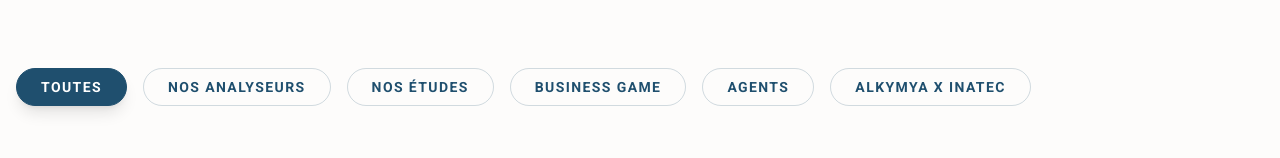
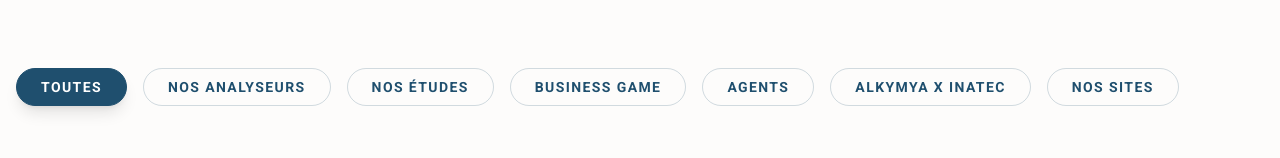
Before and after one commit to leonie-droid/Alkymya, a React (Vite) app: page /ressources in a window 1280 px wide. Shown: the part 433-591 px from the top of the page. Built offline with nearby package versions, Linux system fonts and the light colour scheme.

Commit message:
feat: update contributors and resources
- Add Kendra Martine to the Alchimistes page
- Add "Nos sites" category and new website entries to Resources
- Improve WorksAccordion robustness

```diff
--- a/src/pages/Alchimistes.tsx
+++ b/src/pages/Alchimistes.tsx
@@ -53,6 +53,14 @@
       { label: "Vidéo analyseur de cv", url: "https://res.cloudinary.com/dokzioyu4/video/upload/v1773762096/c599dc6cd0ef4e6196a739c87b2cb773_gxn0lj.mov" },
       { label: "Vidéo analyseur de mémoire", url: "https://res.cloudinary.com/dokzioyu4/video/upload/v1776374160/bac00848173641fd882d43dc3b970835_jtyspz.mov" },
     ]
+  },
+  {
+    name: "Kendra Martine",
+    role: "Fondatrice d'Objectif Alternance & Formatrice",
+    bio: "Fondatrice d’« Objectif Alternance », Kendra Martine est spécialisée dans le recrutement d’alternants et de profils en reconversion, ainsi que dans le coaching emploi et alternance ciblant principalement les TPE et PME. Passionnée par l'humain et l'insertion professionnelle, elle bâtit des passerelles solides entre talents émergents et entreprises en développement.",
+    details: "Forte de 7 ans d’expérience en stratégie marketing en entreprise, Kendra mène en parallèle une activité d’enseignante et formatrice avec une réelle passion pour la transmission. Elle dispense des formations et cours de marketing destinés à des lycéens, étudiants et adultes, en présentiel comme en ligne.",
+    image: "https://res.cloudinary.com/dokzioyu4/image/upload/v1788941994/0c39dd0a7f91200361816f2b88d68802_cwzov0.jpg",
+    socials: { linkedin: "", instagram: "", mail: "" }
   }
 ];
 
@@ -103,6 +111,8 @@
 
 const WorksAccordion = ({ works, handleWorkClick }: { works: any[], handleWorkClick: (e: React.MouseEvent, url: string, label: string) => void }) => {
   const [isOpen, setIsOpen] = useState(false);
+
+  if (!works || works.length === 0) return null;
 
   return (
     <div className="pt-6 mt-auto border-t border-deep-blue/5">
@@ -257,7 +267,7 @@
           </AnimatePresence>
 
           {/* Lab Works / Portfolio section */}
-          {'works' in person && person.works && (
+          {'works' in person && person.works && person.works.length > 0 && (
             <div className="mt-auto">
               <WorksAccordion works={person.works} handleWorkClick={handleWorkClick} />
             </div>
@@ -344,7 +354,7 @@
           </p>
         </motion.div>
 
-        <div className="grid grid-cols-1 lg:grid-cols-3 gap-8 max-w-7xl mx-auto">
+        <div className="grid grid-cols-1 md:grid-cols-2 xl:grid-cols-4 gap-8 max-w-7xl mx-auto">
           {alchimistes.map((person, index) => (
             <AlchimisteCard
               key={person.name}
--- a/src/pages/Ressources.tsx
+++ b/src/pages/Ressources.tsx
@@ -1,9 +1,9 @@
 import React, { useState, useEffect, useRef } from 'react';
 import { motion, AnimatePresence } from 'motion/react';
 import { cn } from '../../lib/utils';
-import { Volume2, VolumeX, Maximize2 } from 'lucide-react';
+import { Volume2, VolumeX, Maximize2, ExternalLink } from 'lucide-react';
 
-const categories = ["Toutes", "Nos Analyseurs", "Nos études", "Business Game", "Agents", "Alkymya x Inatec"];
+const categories = ["Toutes", "Nos Analyseurs", "Nos études", "Business Game", "Agents", "Alkymya x Inatec", "Nos sites"];
 
 const resources = [
   {
@@ -114,6 +114,26 @@
     description: "Visualisez la mise en œuvre concrète de nos solutions digitales de pointe et leur impact direct sur la performance.",
     url: "https://res.cloudinary.com/dokzioyu4/video/upload/v1780954634/reel_04_v2_2_ozedom.mp4",
     type: "video"
+  },
+  {
+    id: 15,
+    title: "Thelittle77.fr",
+    category: "Nos sites",
+    description: "Le média et guide local de Seine-et-Marne (77), mettant en lumière les initiatives, commerces et innovations du territoire.",
+    url: "https://thelittle77.fr/",
+    appUrl: "https://thelittle77.fr/",
+    imageUrl: "https://res.cloudinary.com/dokzioyu4/image/upload/v1788941703/PHOTO-2026-09-08-06-54-57_ynrbkt.jpg",
+    type: "site"
+  },
+  {
+    id: 16,
+    title: "Thelittle75.fr",
+    category: "Nos sites",
+    description: "Le guide urbain et média digital de référence dédié aux actualités, adresses et pépites incontournables de Paris (75).",
+    url: "https://thelittle75.fr/",
+    appUrl: "https://thelittle75.fr/",
+    imageUrl: "https://res.cloudinary.com/dokzioyu4/image/upload/v1788941670/Logo_thelittle75.fr_d1tmes.jpg",
+    type: "site"
   }
 ];
 
@@ -261,6 +281,8 @@
                   onClick={() => {
                     if (item.type === 'pdf') {
                       window.open(item.url, '_blank');
+                    } else if (item.type === 'site') {
+                      window.open(item.appUrl || item.url, '_blank');
                     } else {
                       setSelectedResource({ url: item.url, type: item.type || 'video' });
                     }
@@ -282,6 +304,19 @@
                       </div>
                       <span className="text-white text-xl font-bold font-heading mb-2">Application Interactive</span>
                       <span className="text-turquoise text-sm font-medium">Lancer le Business Game</span>
+                    </div>
+                  ) : item.type === 'site' ? (
+                    <div className="w-full h-full relative bg-slate-900 flex items-center justify-center overflow-hidden">
+                      <img
+                        src={item.imageUrl || item.url}
+                        alt={item.title}
+                        referrerPolicy="no-referrer"
+                        className="w-full h-full object-cover group-hover:scale-105 transition-transform duration-700"
+                      />
+                      <div className="absolute inset-0 bg-gradient-to-t from-deep-blue/80 via-transparent to-transparent opacity-60 group-hover:opacity-40 transition-opacity duration-300" />
+                      <div className="absolute bottom-4 right-4 z-20 bg-deep-blue/80 backdrop-blur-md text-white p-2.5 rounded-full border border-white/10 opacity-0 group-hover:opacity-100 transition-opacity">
+                        <ExternalLink className="w-5 h-5" />
+                      </div>
                     </div>
                   ) : (
                     <>
@@ -312,7 +347,7 @@
                       </div>
                     </>
                   )}
-                  <div className="absolute inset-0 bg-gradient-to-t from-deep-blue/80 via-transparent to-transparent opacity-0 group-hover:opacity-100 transition-opacity duration-500 flex flex-col justify-end p-8 pb-16">
+                  <div className="absolute inset-0 bg-gradient-to-t from-deep-blue/80 via-transparent to-transparent opacity-0 group-hover:opacity-100 transition-opacity duration-500 flex flex-col justify-end p-8 pb-16 pointer-events-none">
                     <span className="text-turquoise text-xs font-bold tracking-widest uppercase mb-2">
                       {item.category}
                     </span>
@@ -352,6 +387,16 @@
                           <path d="M5 12h14"/><path d="m12 5 7 7-7 7"/>
                         </svg>
                       </a>
+                    ) : item.type === 'site' ? (
+                      <a
+                        href={item.appUrl || item.url}
+                        target="_blank"
+                        rel="noopener noreferrer"
+                        className="inline-flex items-center text-sm font-black text-copper-orange hover:text-deep-blue transition-colors group/link"
+                      >
+                        Visiter le site web
+                        <ExternalLink className="w-4 h-4 ml-2 transition-transform group-hover/link:translate-x-1" />
+                      </a>
                     ) : item.appUrl && (
                       <a
                         href={item.appUrl}
```
